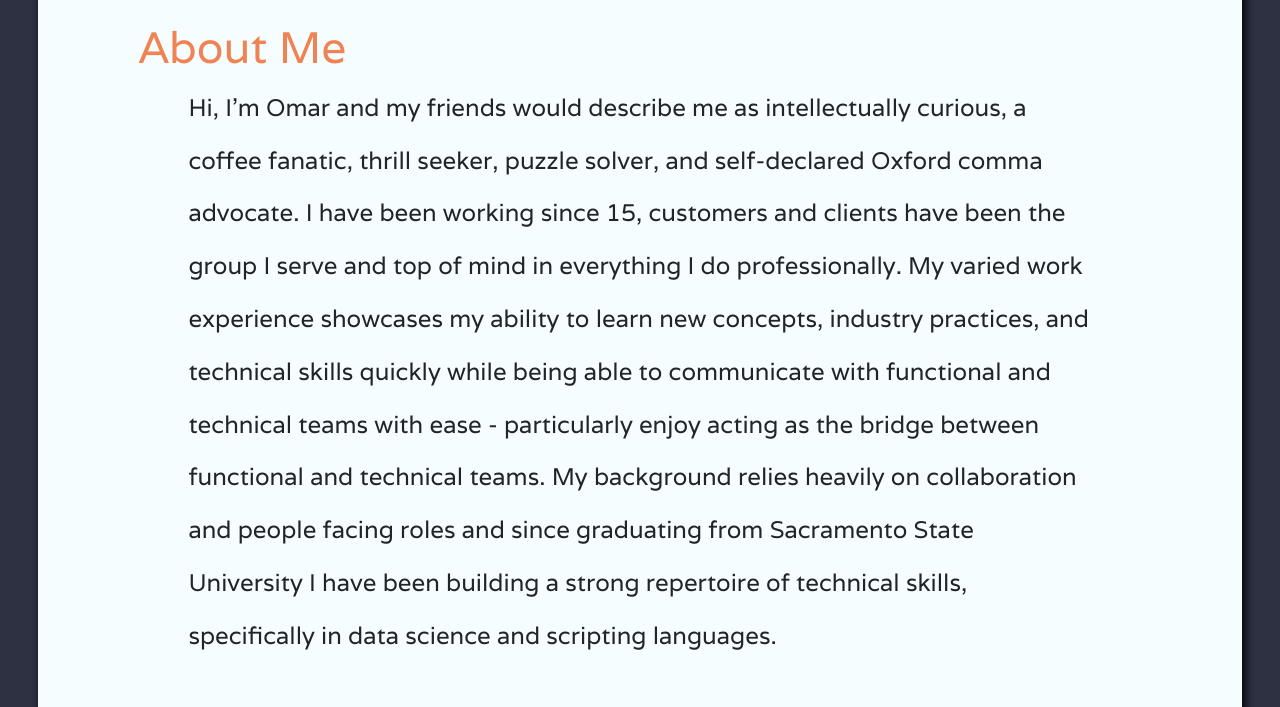
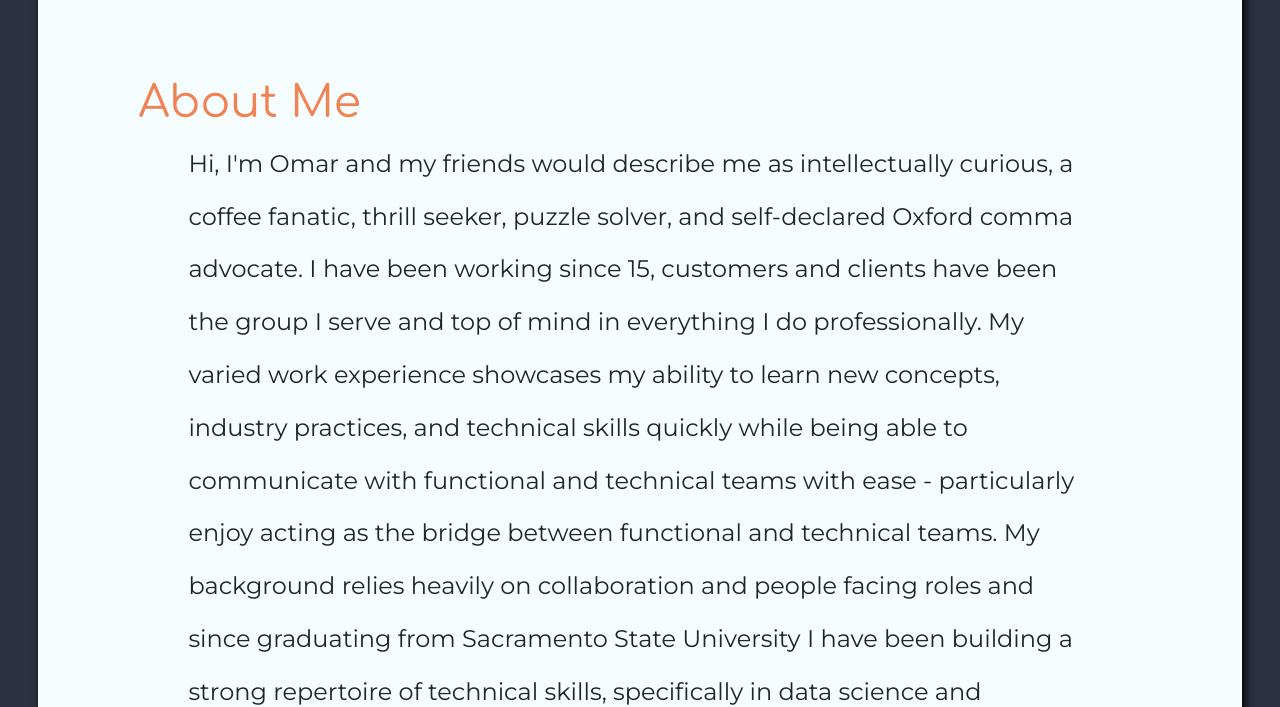
Before and after one commit to omarenriquez/personal-site, a plain HTML site: page index.html in a window 1280 px wide. Shown: the part 903-1610 px from the top of the page. Drawn offline with nearby package versions, Linux system fonts and the light colour scheme.

Commit message:
Update styles.css
Updated font of body as "Varela" looked weird in contrast with Comfortaa. Added Montserrat instead.

```diff
--- a/styles.css
+++ b/styles.css
@@ -31,7 +31,7 @@
 body {
   margin: 0;
   background-color:#2d3142;
-  font-family: 'Varela';
+  font-family: 'Montserrat';
 }
 
 h1 {
@@ -43,7 +43,7 @@ h1 {
 h2 {
   /*font-size: 40px;*/
   font-size: 5.5vmin;
-  font-family: "Varela";
+  font-family: "Comfortaa";
   color: #EF8354;
 }
 
```
